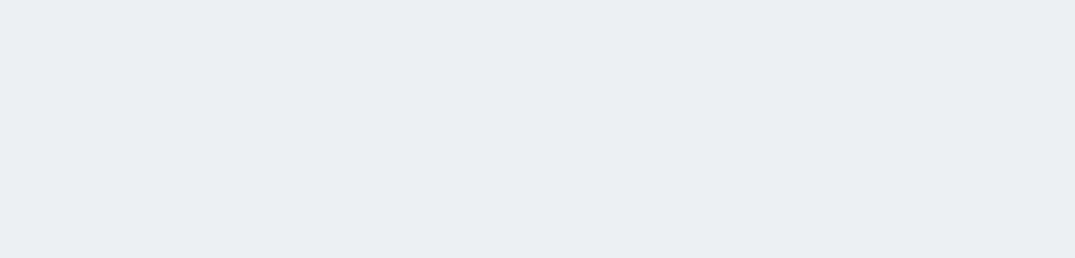
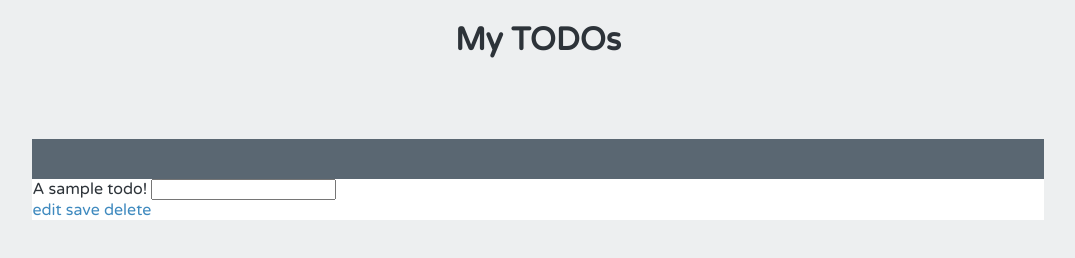
Before and after one commit to gazeis77/angular_project, a plain HTML site: page index.html in a window 1280 px wide. Shown: the whole page, without its empty margins (102-1177 px from the left). Drawn offline with Linux system fonts and the light colour scheme.

Commit message:
added mainCtrl to the app updated index

```diff
--- a/index.html
+++ b/index.html
@@ -7,7 +7,17 @@
 </head>
 <body ng-app="todoListApp">
 
-
+	<h1>My TODOs</h1>
+<div ng-controller="mainCtrl"class="list">
+	<input type="checkbox" />
+	<label class="editing-label">A sample todo!</label>
+	<input class="editing-label" type="text" />
+	<div>
+		<a href="">edit</a>
+		<a href="" ng-click="helloWorld()">save</a>
+		<a href="" class="delete">delete</a>
+	</div>
+</div>
 
   <script src="vendor/angular.js" type="text/javascript"></script>
   <script src="scripts/app.js" type="text/javascript"></script>
--- a/scripts/app.js
+++ b/scripts/app.js
@@ -1 +1,6 @@
-angular.module("todoListApp", []);
+angular.module("todoListApp", [])
+	.controller('mainCtrl', function($scope) {
+		$scope.helloWorld = function() {
+			console.log("Hello there! This is the helloWorld controller function in the mainCtrl!");
+		};
+	});
```
